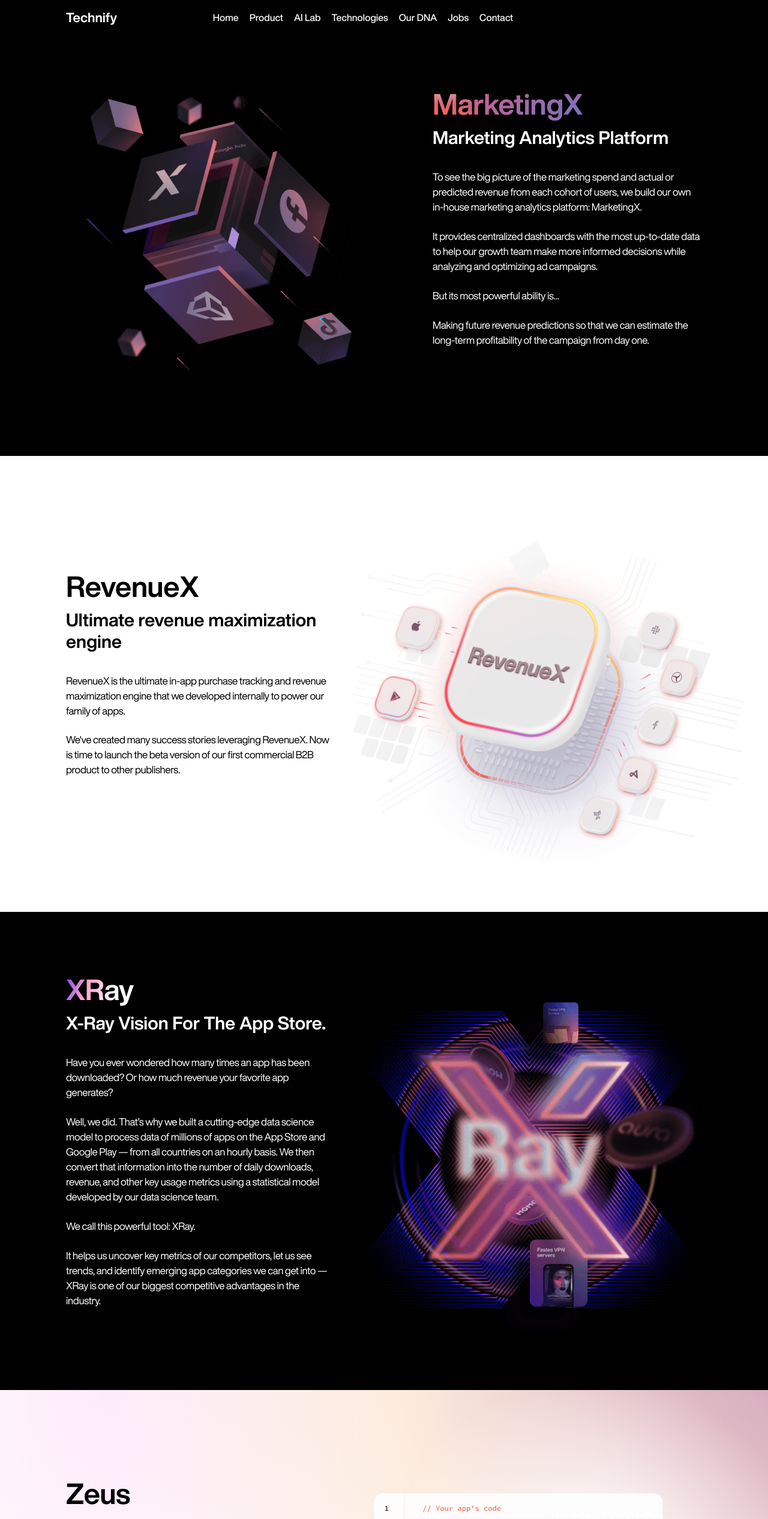
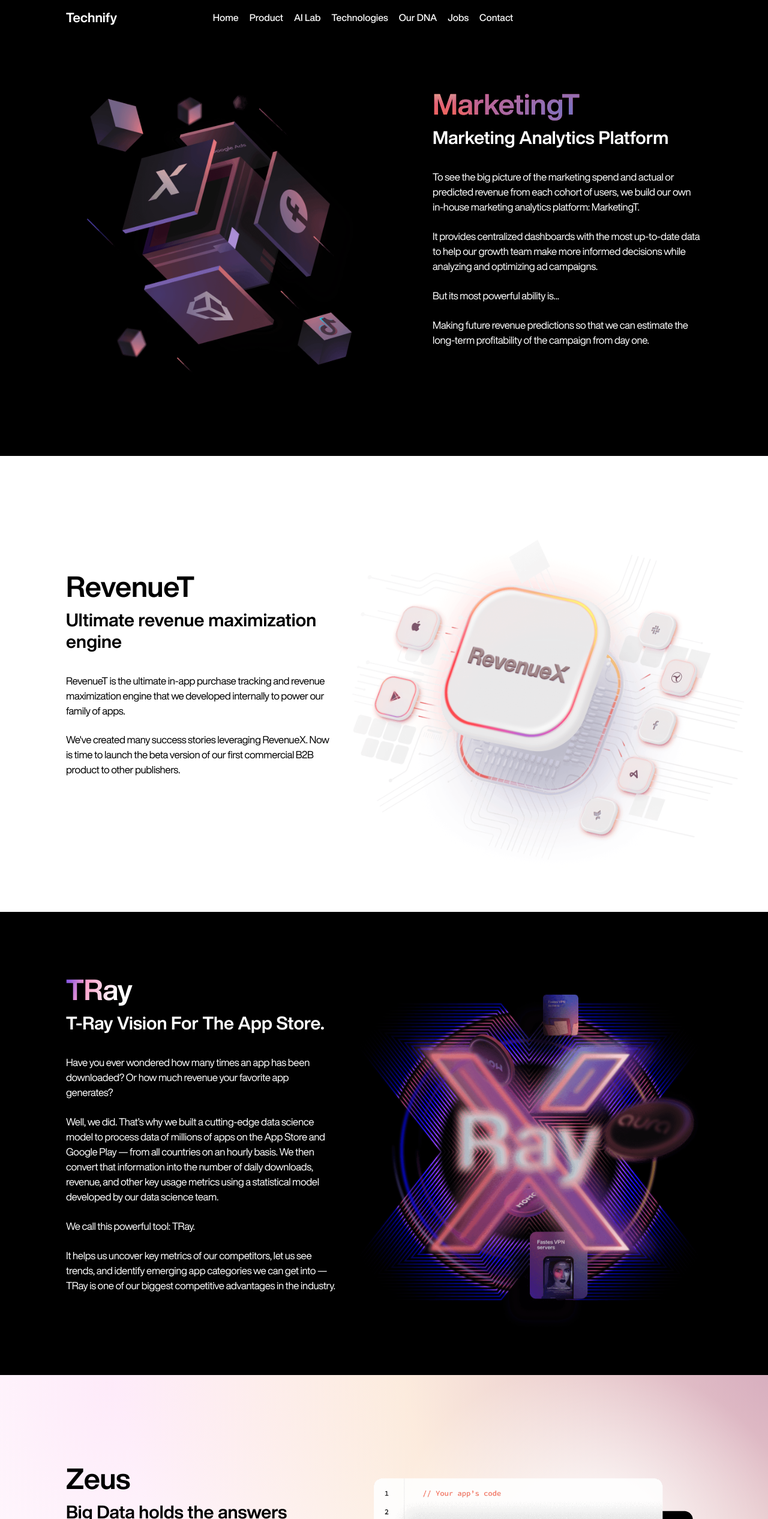
Before and after one commit to HoangVuu/aiby_x_tech, a Next.js app: page /technologies in a window 1280 px wide. Shown: the top 2532 px of the page at 60% size. Built offline with nearby package versions, Linux system fonts and the light colour scheme.

Commit message:
fix: Responsive of landing page

```diff
--- a/src/app/ai-lab/page.tsx
+++ b/src/app/ai-lab/page.tsx
@@ -14,7 +14,7 @@
     <main>
     <section className="ai-lab-welcome Hero_hero--reveal">
       <div className="Hero_hero__container__ailab">
-        <h1 className="Hero_hero__title__ailab">AI Lab by Technify</h1>
+        <h1 className="Hero_hero__title__ailab mt-20">AI Lab by Technify</h1>
         <p className="Hero_hero__description__ailab">
           Welcoming Vietnam’s Finest Machine Learning Engineers
         </p>
--- a/src/app/our-dna/page.tsx
+++ b/src/app/our-dna/page.tsx
@@ -30,7 +30,7 @@
             style={{
               opacity: "1",
               width: "100%",
-              height: "100%",
+              // height: "100%",
               objectFit: "cover",
             }}
             alt={"hero"}
--- a/src/app/page.tsx
+++ b/src/app/page.tsx
@@ -100,7 +100,7 @@
               <p className="Text_text--headline-m Text_text--weight-medium Hero_content__description  mt-10">
                 <span className="">
                   Technify is a technology hub, building next-gen apps
-                  using world-className expertise and cutting-edge tech.
+                  using world-class expertise and cutting-edge tech.
                 </span>
               </p>
 
--- a/src/app/technologies/page.tsx
+++ b/src/app/technologies/page.tsx
@@ -154,7 +154,7 @@
             <div className="ProductHeroInfo_product-hero-info">
               <div className="ProductHeroInfo_heading">
                 <h2 className="Text_text--display-s Text_text--weight-bold MarketingX_marketing-x__title">
-                  <span className="">MarketingX</span>
+                  <span className="">MarketingT</span>
                 </h2>
                 <p className="Text_text--display-xs Text_text--weight-bold ProductHeroInfo_heading__subtitle">
                   <span className="">Marketing Analytics Platform</span>
@@ -164,7 +164,7 @@
                 <p className="ProductHeroInfo_description__paragraph">
                   To see the big picture of the marketing spend and actual or
                   predicted revenue from each cohort of users, we build our own
-                  in-house marketing analytics platform: MarketingX.
+                  in-house marketing analytics platform: MarketingT.
                 </p>
                 <p className="ProductHeroInfo_description__paragraph">
                   It provides centralized dashboards with the most up-to-date
@@ -244,7 +244,7 @@
             <div className="ProductHeroInfo_product-hero-info">
               <div className="ProductHeroInfo_heading">
                 <h2 className="Text_text--display-s Text_text--weight-bold">
-                  <span className="">RevenueX</span>
+                  <span className="">RevenueT</span>
                 </h2>
                 <p className="Text_text--display-xs Text_text--weight-bold ProductHeroInfo_heading__subtitle">
                   <span className="">Ultimate revenue maximization engine</span>
@@ -252,7 +252,7 @@
               </div>
               <div className="ProductHeroInfo_description">
                 <p className="ProductHeroInfo_description__paragraph">
-                  RevenueX is the ultimate in-app purchase tracking and revenue
+                  RevenueT is the ultimate in-app purchase tracking and revenue
                   maximization engine that we developed internally to power our
                   family of apps.
                 </p>
@@ -326,10 +326,10 @@
             <div className="ProductHeroInfo_product-hero-info">
               <div className="ProductHeroInfo_heading">
                 <h2 className="Text_text--display-s Text_text--weight-bold XRay_xray__title">
-                  <span className="">XRay</span>
+                  <span className="">TRay</span>
                 </h2>
                 <p className="Text_text--display-xs Text_text--weight-bold ProductHeroInfo_heading__subtitle">
-                  <span className="">X-Ray Vision For The App Store.</span>
+                  <span className="">T-Ray Vision For The App Store.</span>
                 </p>
               </div>
               <div className="ProductHeroInfo_description">
@@ -346,12 +346,12 @@
                   developed by our data science team.
                 </p>
                 <p className="ProductHeroInfo_description__paragraph">
-                  We call this powerful tool: XRay.
+                  We call this powerful tool: TRay.
                 </p>
                 <p className="ProductHeroInfo_description__paragraph">
                   It helps us uncover key metrics of our competitors, let us see
                   trends, and identify emerging app categories we can get into —
-                  XRay is one of our biggest competitive advantages in the
+                  TRay is one of our biggest competitive advantages in the
                   industry.
                 </p>
               </div>
```
Also changed, not shown: src/app/our-dna/OurDna.css (+7 -0 lines).
